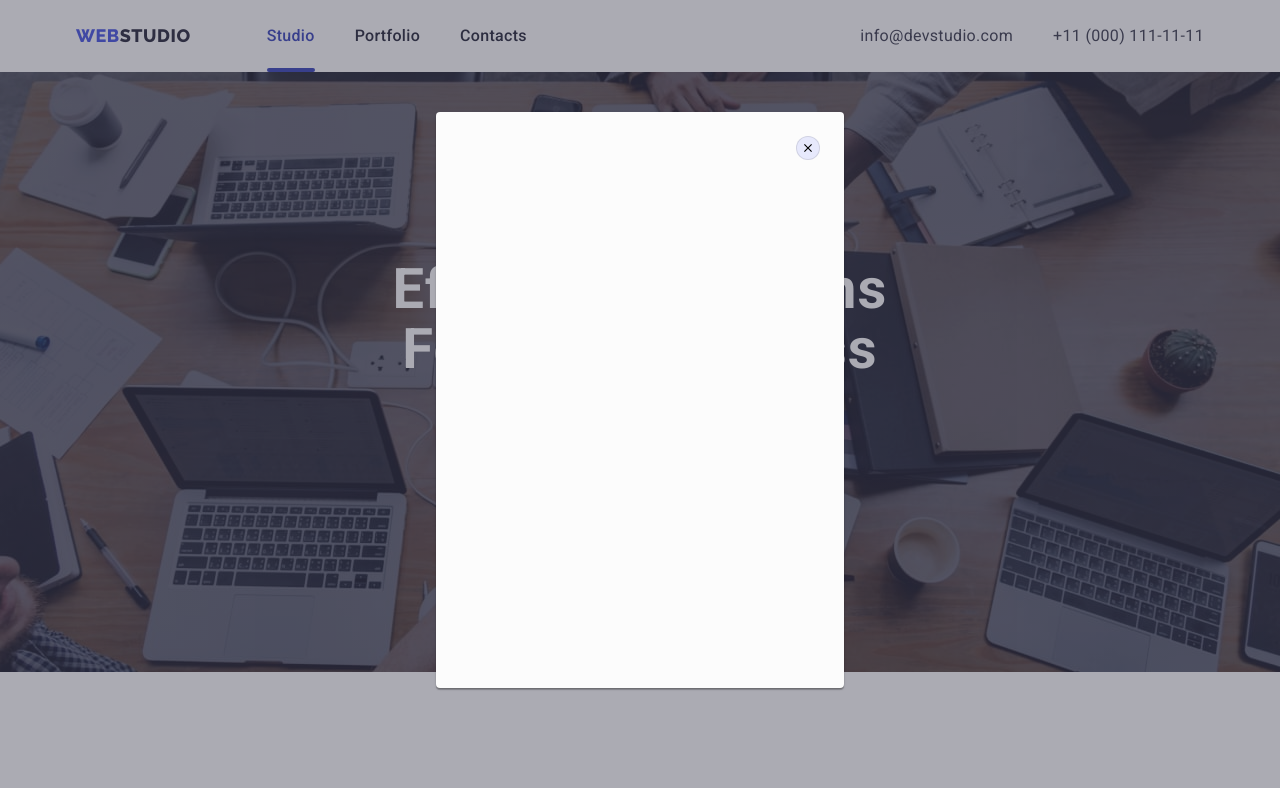
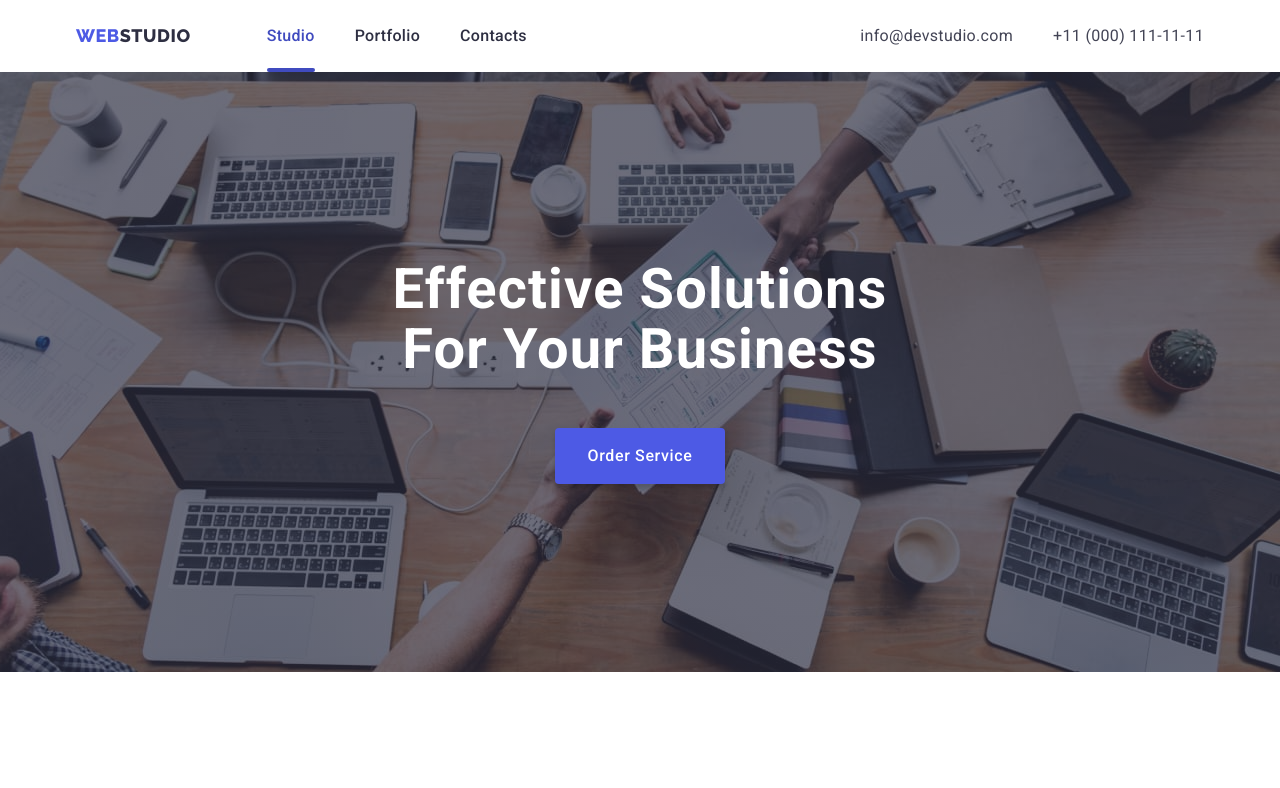
Before and after one commit to Olena-Rudnieva/goit-markup-hw-05, a plain HTML site: page index.html in a window 1280 px wide. Shown: the top 788 px of the page. Drawn offline with nearby package versions, Linux system fonts and the light colour scheme.

Commit message:
Final update

```diff
--- a/css/styles.css
+++ b/css/styles.css
@@ -1,7 +1,6 @@
 :root {
   --primary-font: "Roboto", sans-serif;
   --primary-font-size: 16px;
-  /* --transition-duration-and-timing: 250ms cubic-bezier(0.4, 0, 0.2, 1); */
   --primary-text-color: #434455;
   --secondary-text-color: #2e2f42;
   --primary-text-color-theme-dark: #e7e9fc;
@@ -21,6 +20,7 @@
   --third-icon-bg-color: #31d0aa;
   --border-color: #8e8f99;
   --card-color: #4d5ae5;
+  --modal-background: #fcfcfc;
 }
 
 h1,
@@ -187,11 +187,11 @@ body {
 .current::after {
   content: "";
   position: absolute;
-  bottom: 0%;
-  left: 50%;
-  transform: translate(-50%, 27px);
+  bottom: 0;
+  left: 0;
+  transform: translate(0, 27px);
   display: inline-block;
-  width: 48px;
+  width: 100%;
   height: 4px;
   background-color: var(--accent-color);
   border-radius: 2px;
@@ -290,7 +290,7 @@ body {
   transform: translate(-50%, -50%) scale(1);
   width: 408px;
   height: 576px;
-  background: #fcfcfc;
+  background: var(--modal-background);
   box-shadow: 0px 1px 1px rgba(0, 0, 0, 0.14), 0px 1px 3px rgba(0, 0, 0, 0.12),
     0px 2px 1px rgba(0, 0, 0, 0.2);
   border-radius: 4px;
@@ -304,7 +304,7 @@ body {
   padding: 0;
   width: 24px;
   height: 24px;
-  background: #e7e9fc;
+  background: var(--decoration-color);
   border: 1px solid rgba(0, 0, 0, 0.1);
   border-radius: 50%;
   display: flex;
--- a/index.html
+++ b/index.html
@@ -432,7 +432,7 @@
         </div>
       </div>
     </footer>
-    <div class="backdrop" data-modal>
+    <div class="backdrop is-hidden" data-modal>
       <div class="modal">
         <button type="button" class="modal-close-btn" data-modal-close>
           <svg class="modal-close-icon" width="8px" height="8px">
```
